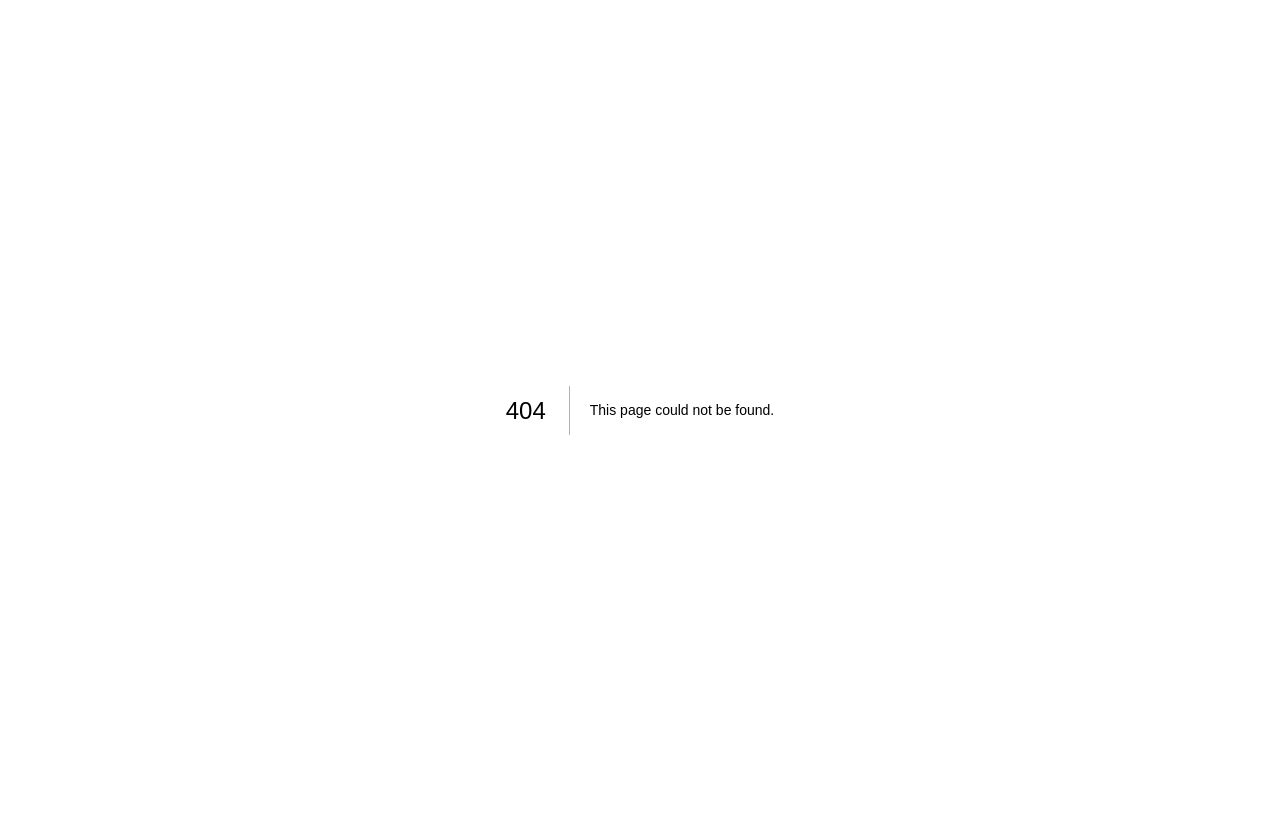
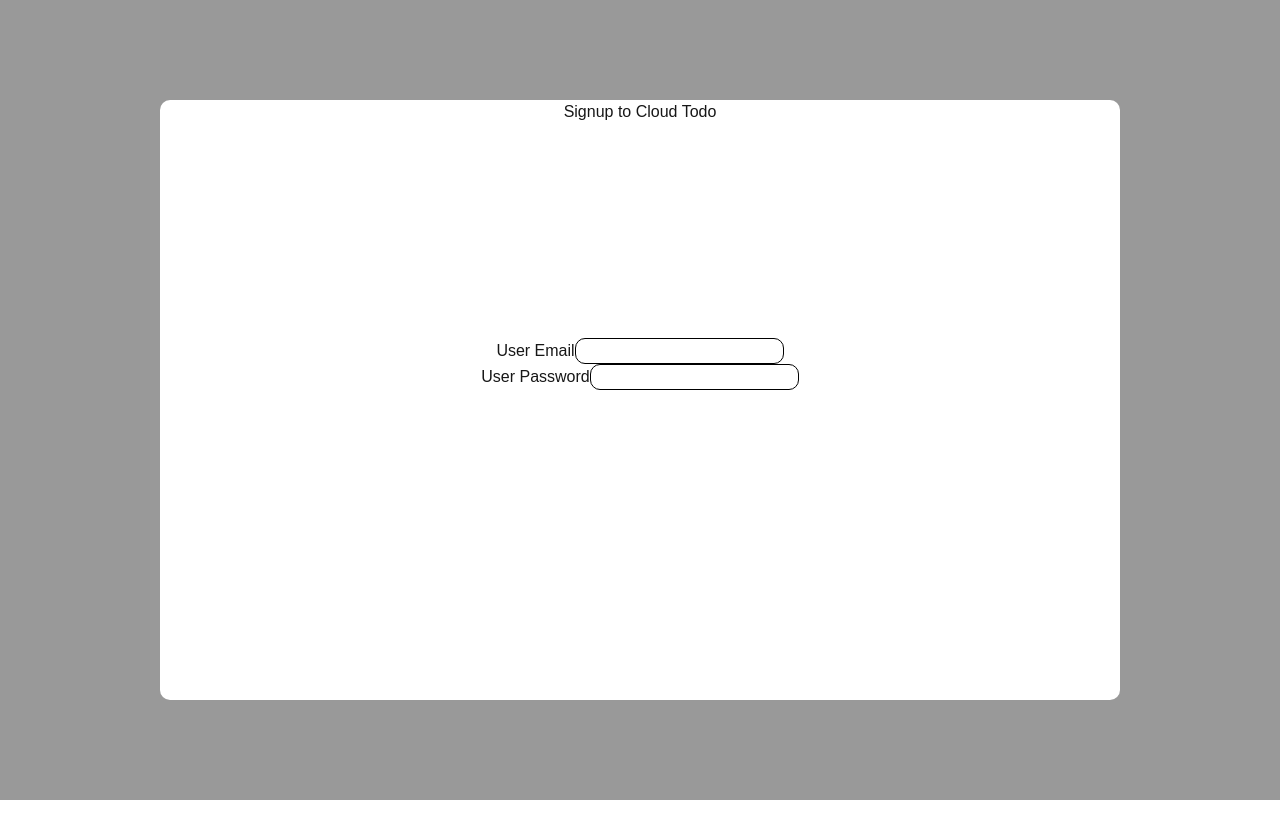
Before and after one commit to xantrailstudio/nextjs-cloud-todo, a Next.js app: page /signup in a window 1280 px wide. Before the commit this address had no page. Built offline with nearby package versions, Linux system fonts and the light colour scheme.

Commit message:
Created the signup page, signup form base

```diff
--- /dev/null
+++ b/src/app/form.css
@@ -0,0 +1,65 @@
+:root {
+  --white: #ffffff;
+  --black: #000000;
+  --lightgrey: #999999;
+  --darkgrey: #222222;
+  --midgrey: #555555;
+}
+
+.justify-center{
+    justify-content: center;
+}
+
+.align-center{
+    align-items: center;
+}
+
+.width-full{
+    width: 100vw;
+}
+
+.height-full{
+    height: 100vh;
+}
+
+.text-center{
+    text-align: center;
+}
+
+.flex-column{
+    flex-direction: column;
+}
+
+.form{
+    width: 100%;
+    height: 80%;
+    align-items: center;
+    justify-content: center;
+}
+
+.flex{
+    display: flex;
+}
+
+.input{
+    border: 1px solid black;
+    border-radius: 10px;
+}
+
+.signup-form{
+    border-radius: 10px;
+    width: 75vw;
+    height: 75vh;
+}
+
+.background-white{
+    background-color: var(--white);
+}
+
+.background-midgrey{
+    background-color: var(--midgrey);
+}
+
+.background-lightgrey{
+    background-color: var(--lightgrey);
+}
--- a/src/app/layout.tsx
+++ b/src/app/layout.tsx
@@ -1,5 +1,4 @@
 import "./globals.css";
-import "./main.css";
 
 export default function RootLayout({
   children,
--- a/src/app/main.css
+++ /dev/null
@@ -1,7 +0,0 @@
-*{
-    font-family: Arial, Helvetica, sans-serif;
-}
-
-body{
-    padding: 10px;
-}
--- /dev/null
+++ b/src/app/signup/page.tsx
@@ -0,0 +1,29 @@
+"use client";
+
+import "@/app/form.css";
+
+export default function Signup() {
+  return (
+    <>
+      <div className="justify-center align-center width-full height-full flex background-lightgrey">
+        <div className="signup-form background-white">
+          <h1 className="form-title text-center">Signup to Cloud Todo</h1>
+          <div className="form flex flex-column">
+            <div className="email-input-box">
+              <label htmlFor="email">User Email</label>
+              <input type="text" id="email" className="input input-text" />
+            </div>
+            <div className="password-input-box">
+              <label htmlFor="password">User Password</label>
+              <input
+                type="text"
+                id="password"
+                className="input input-password"
+              />
+            </div>
+          </div>
+        </div>
+      </div>
+    </>
+  );
+}
```
